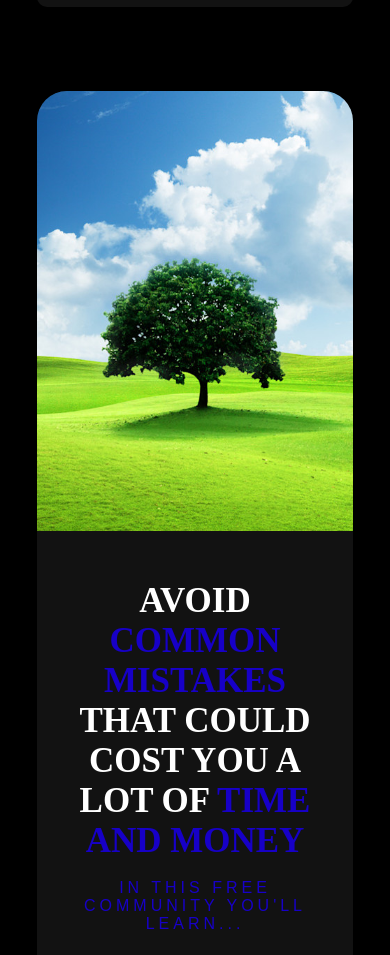
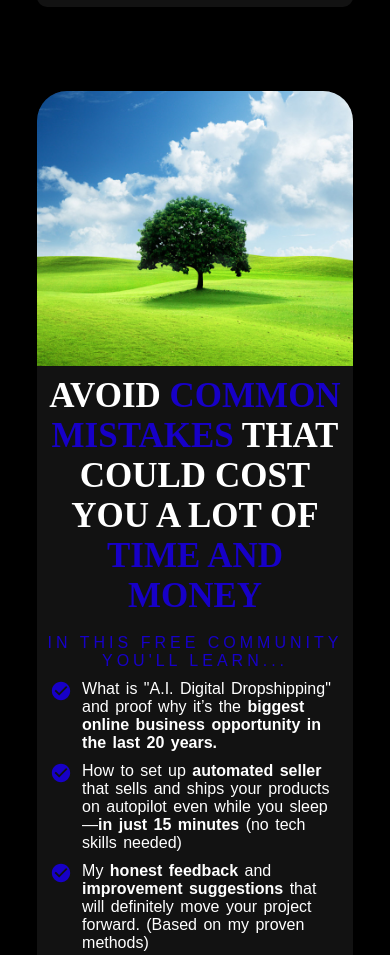
Before and after one commit to Sajid8890/mynewsletter, a plain HTML site: page index.html in a window 390 px wide. Shown: the part 1137-2092 px from the top of the page. Drawn offline with Linux system fonts and the light colour scheme; a web font is replaced by a local one.

Commit message:
Update index.html

```diff
--- a/index.html
+++ b/index.html
@@ -382,7 +382,7 @@ text-align: left;
 }
 .imgpart{
 min-width: 100%;
-min-height: 40%;
+min-height: 25%;
 }
 .mbox3{
     width:90%;
@@ -452,7 +452,7 @@ font-size: 12px !important;
 margin-right: 3px !important;
 }
 .textpart .inner{
-padding: 50px 15px;
+padding: 10px 10px !important;
 }
 .mbox3 .inner{
 padding: 50px 30px;
@@ -482,6 +482,12 @@ transform: translateX(190px);
 }
 .mbox3 .twoboxes-left, .mbox3 .twoboxes-right{
 width: 100%;
+}
+.textpart-listelement{
+margin-top: 10px;
+}
+.textpart-listelement .icon{
+    margin-left: 3px !important;
 }
 }
 
```
